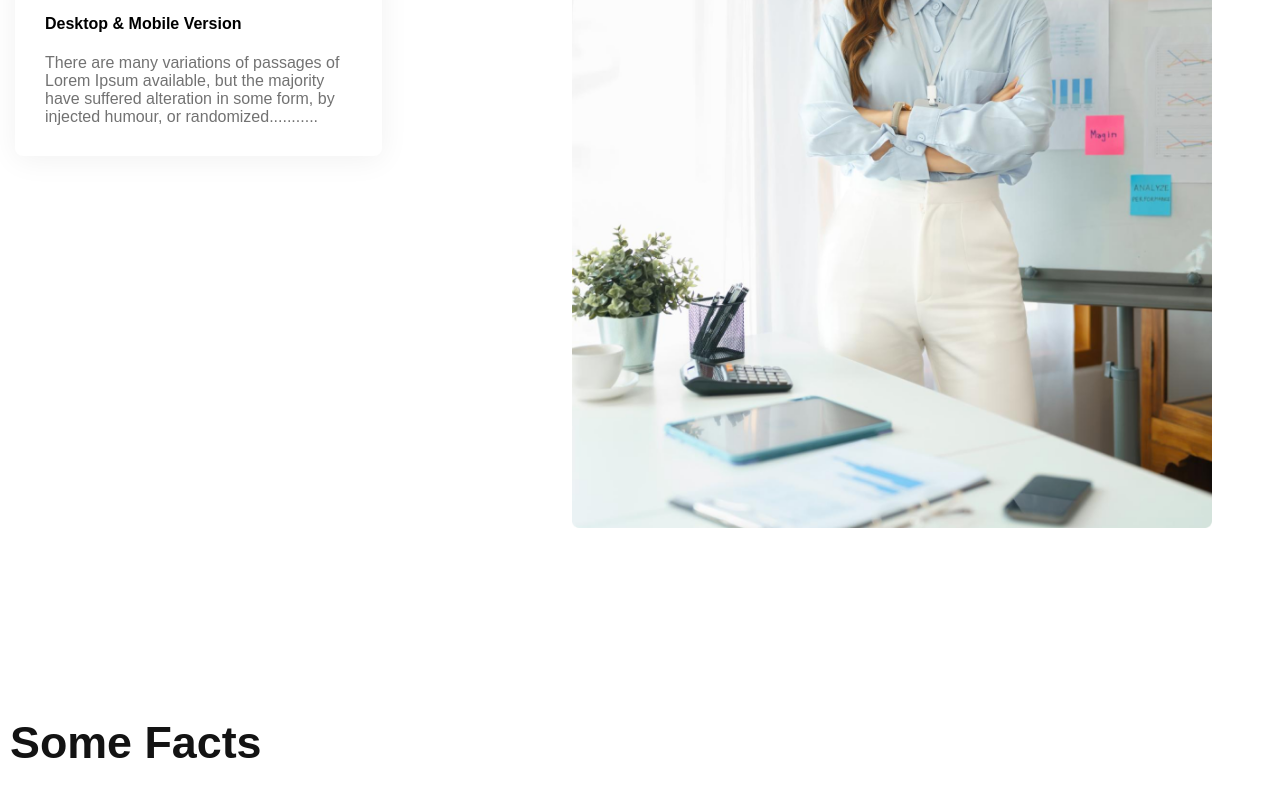
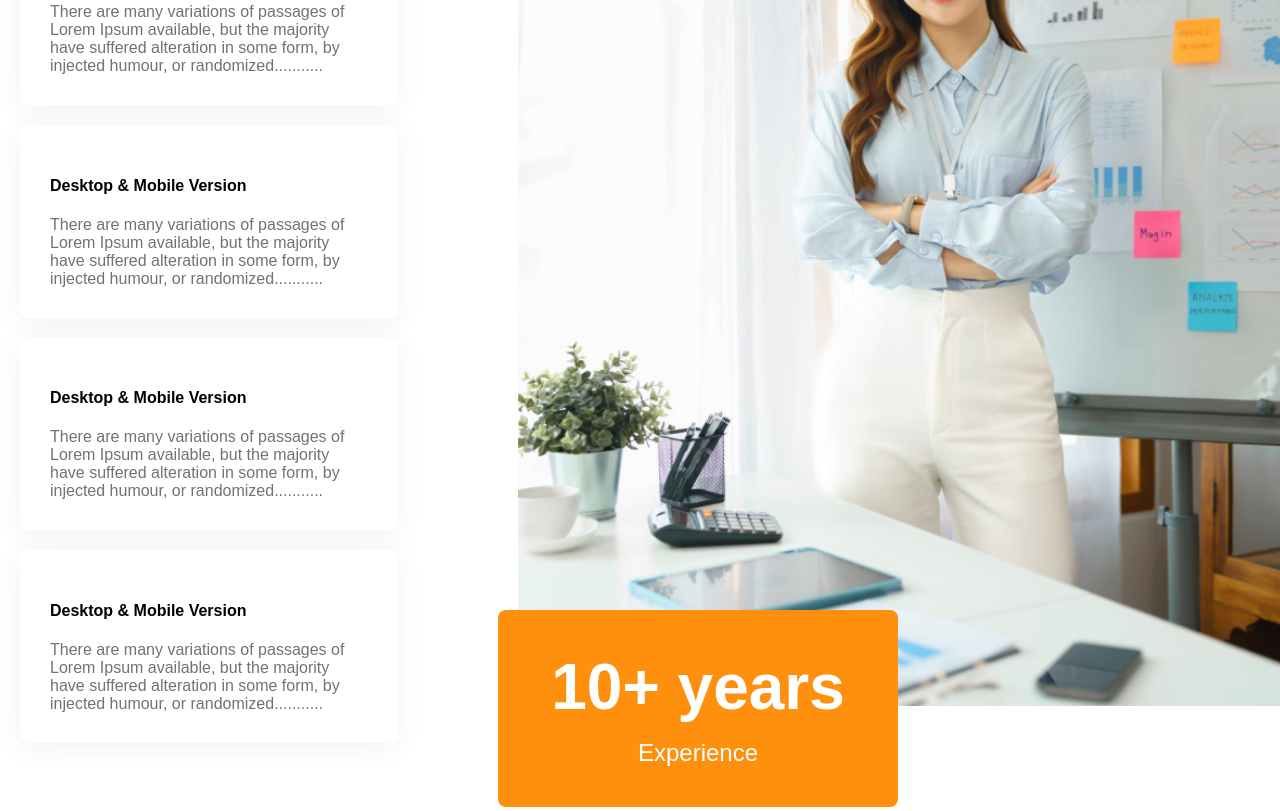
Before and after one commit to yasin-hasan2/Architects-project, a plain HTML site: page index.html in a window 1280 px wide. Shown: the part 2177-2988 px from the top of the page. Drawn offline with Linux system fonts and the light colour scheme.

Commit message:
i think the project complet

```diff
--- a/css/style.css
+++ b/css/style.css
@@ -143,8 +143,8 @@
 .future{
     margin-top: 130px;
     display: flex;
-    margin-left: 15px;
     gap: 100px;
+    margin-left: 20px;
 }
 .future-title{
     border-left: 5px solid #FF900E;
@@ -152,7 +152,10 @@
 }
 .future-img img {
     height: 90%;
-    margin-left: 90px;
+    margin-left: 20px;
+}
+.future-content{
+    width: 30%;
 }
 
 .future-content .card {
@@ -171,6 +174,25 @@
     font-weight: bold;
 }
 
+.future-img .badg {
+    border-radius: 8px;
+    background: #FF900E;
+    color: #FFF;
+    width: 400px;
+    padding: 40px;
+    text-align: center;
+    position: relative;
+    bottom: 100px;
+}
+.future-img .badg h2 {
+    font-size: 4rem;
+    margin: 0;
+
+}
+.future-img .badg p {
+    padding-top: 15px;
+    font-size: 1.5rem;
+}
 
 /* ======================fatct */
 .facts{
@@ -234,6 +256,7 @@
  @media screen and (max-width: 480px) {
     .nev-container ,
     .teams-sention ,
+    .future,
     .facts-card-content ,
     .sponser-section .sponser-img{
         flex-direction: column;
@@ -247,10 +270,19 @@
      .teams-img-container{
         grid-template-columns: 1fr;
      }
+     .future-img .badg{
+        position: static;
+        max-width: 350px;
+        padding: 20px;
+    }
+    .future-content{
+        width: 100%;
+    }
  }
  @media screen and (max-width: 570px){
     .nev-container ,
     .teams-sention ,
+    .future,
     .facts-card-content ,
     .sponser-section .sponser-img{
         flex-direction: column;
@@ -267,11 +299,28 @@
      .facts-card-content .card{
         padding: 20px;
     }
+    .future-img .badg{
+        position: static;
+        max-width: 350px;
+        padding: 20px;
+    }
+    .future-img img {
+        width: 90%;
+        margin-left: 0;
+    }
+    .future-content{
+        width: 100%;
+    }
+    .future-content{
+        width: 100%;
+    }
+
 
  }
  @media screen and (min-width: 570px) and (max-width: 960px) {
     .nev-container ,
     .teams-sention ,
+    .future,
     .sponser-section .sponser-img{
         flex-direction: column;
      }
@@ -281,4 +330,7 @@
      header{
         padding: 20px;
      }
+     .future-content{
+        width: 100%;
+    }
  }
--- a/index.html
+++ b/index.html
@@ -77,9 +77,37 @@
                         There are many variations of passages of Lorem Ipsum available, but the majority have suffered alteration in some form, by injected humour, or randomized...........
                     </p>
                 </div>
+                <div class="card">
+                    <h4>
+                        Desktop & Mobile Version
+                    </h4>
+                    <p class="clr">
+                        There are many variations of passages of Lorem Ipsum available, but the majority have suffered alteration in some form, by injected humour, or randomized...........
+                    </p>
+                </div>
+                <div class="card">
+                    <h4>
+                        Desktop & Mobile Version
+                    </h4>
+                    <p class="clr">
+                        There are many variations of passages of Lorem Ipsum available, but the majority have suffered alteration in some form, by injected humour, or randomized...........
+                    </p>
+                </div>
+                <div class="card">
+                    <h4>
+                        Desktop & Mobile Version
+                    </h4>
+                    <p class="clr">
+                        There are many variations of passages of Lorem Ipsum available, but the majority have suffered alteration in some form, by injected humour, or randomized...........
+                    </p>
+                </div>
             </div>
             <div class="future-img">
                 <img src="images/architect.png" alt="">
+                <div class="badg">
+                    <h2>10+ years</h2>
+                    <p>Experience</p>
+                </div>
             </div>
         </section>
 
```
